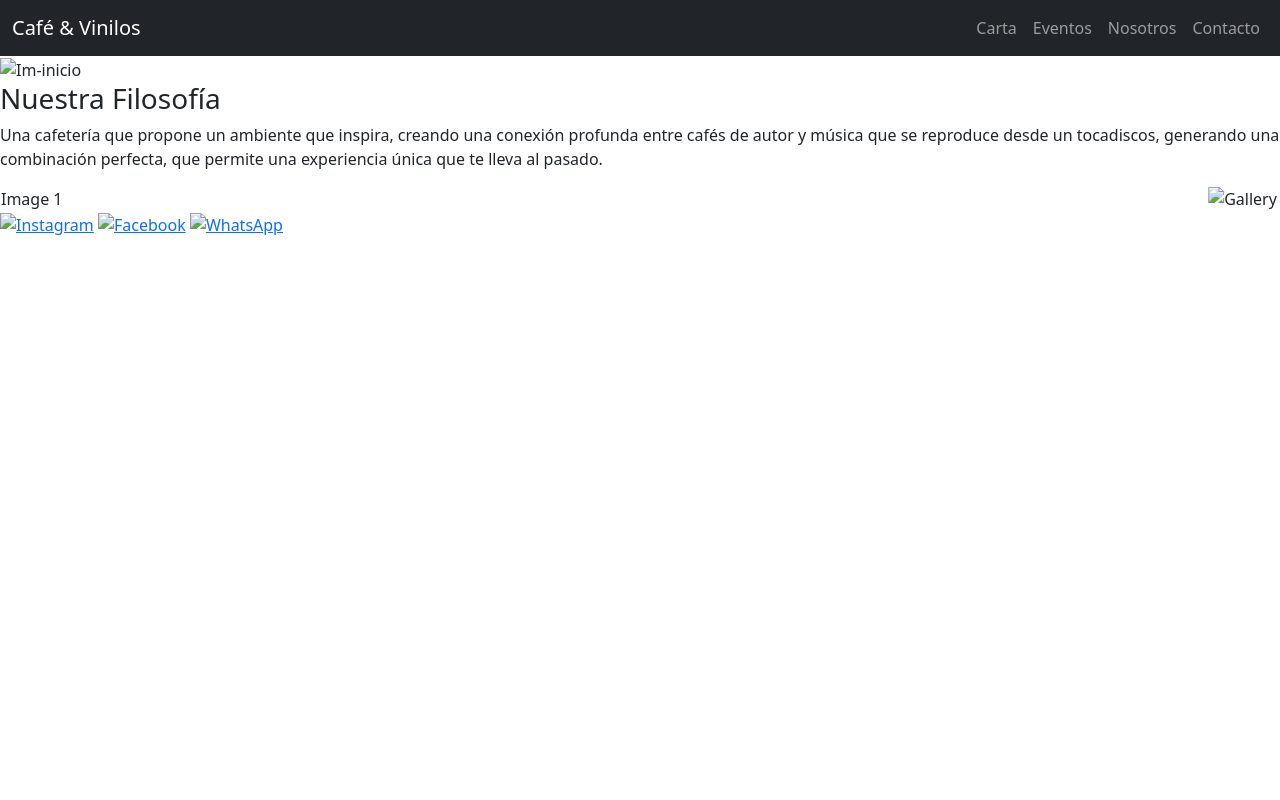
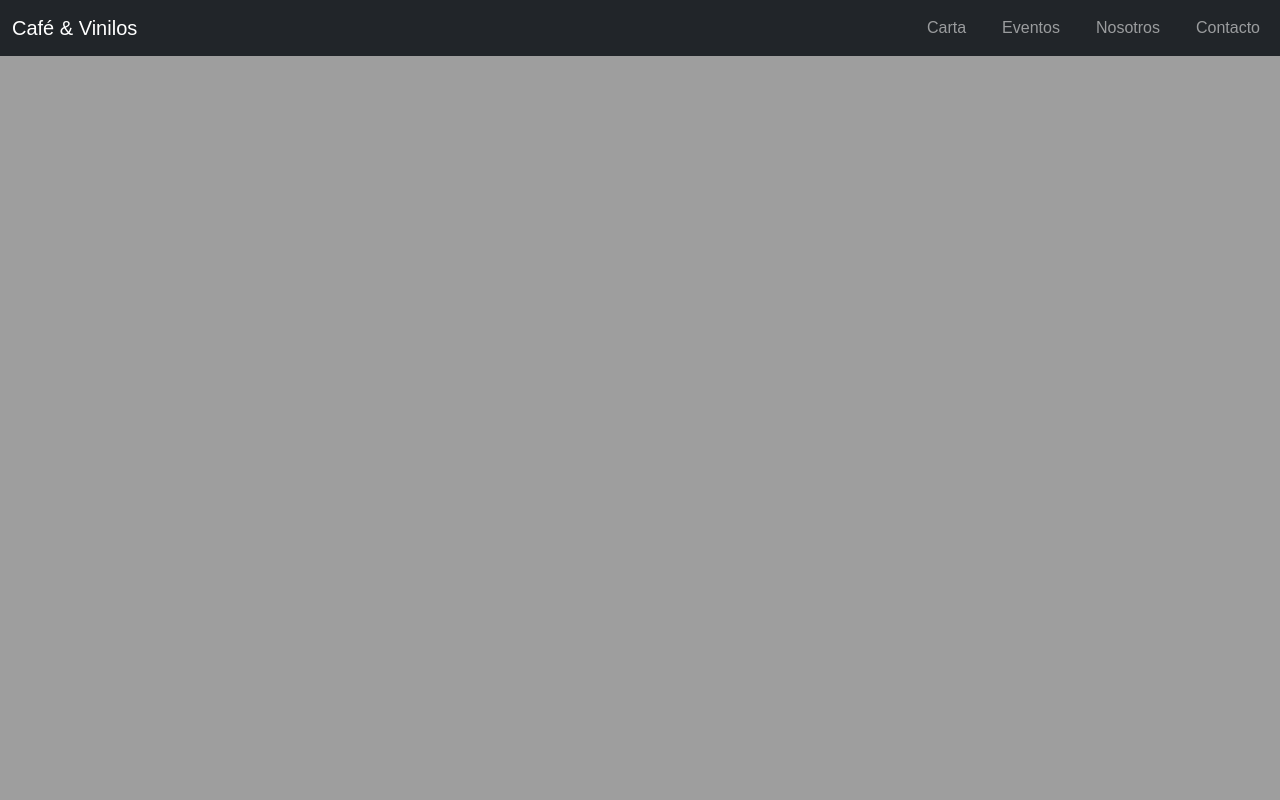
Before and after one commit to paubrunori/PF-Brunori, a website: page pages/nosotros.html in a window 1280 px wide. Shown: the top 800 px of the page. Drawn offline with nearby package versions, Linux system fonts and the light colour scheme; files that its build step writes are made by us from their sources; the site is published under a folder, as on GitHub Pages, so addresses that start at the root find nothing.

Commit message:
Cambio en los enlaces

```diff
--- a/pages/nosotros.html
+++ b/pages/nosotros.html
@@ -7,7 +7,7 @@
     <title>Café & Vinilos</title>
     <link href="https://cdn.jsdelivr.net/npm/bootstrap@5.3.3/dist/css/bootstrap.min.css" rel="stylesheet"
         integrity="sha384-QWTKZyjpPEjISv5WaRU9OFeRpok6YctnYmDr5pNlyT2bRjXh0JMhjY6hW+ALEwIH" crossorigin="anonymous">
-    <link rel="stylesheet" href="/styles/style.css">
+    <link rel="stylesheet" href="../styles/style.css">
 </head>
 
 <body>
@@ -31,7 +31,7 @@
     </nav>
     <main>
         <div class="fullscreen-container">
-            <img src="/img/foto-nosotros.png" alt="Im-inicio" class="img-fluid">
+            <img src="../img/foto-nosotros.png" alt="Im-inicio" class="img-fluid">
         </div>
         </div>
         <section class="about">
@@ -54,14 +54,13 @@
                 </div>
                 <div class="carousel-inner">
                     <div class="carousel-item active">
-                        <img src="/img/foto-nosotros-1.jpg" class="d-block w-100" alt="Gallery Image 1">
+                        <img src="../img/foto-nosotros-1.jpg" class="d-block w-100" alt="Gallery Image 1">
                     </div>
                     <div class="carousel-item">
-                        <img src="/img/foto-nosotros-2.jpg" class="d-block w-100" alt="Gallery Image 2">
+                        <img src="../img/foto-nosotros-2.jpg" class="d-block w-100" alt="Gallery Image 2">
                     </div>
                     <div class="carousel-item">
-                        <img src="/img/foto-nosotros-3.jpg" class="d-block w-100" alt="Gallery Image 3">
-                    </div>
+                        <img src="../img/foto-nosotros-3.jpg" class="d-block w-100" alt="Gallery Image 3">
                     </div>
                     <button class="carousel-control-prev" type="button" data-bs-target="#carouselExampleIndicators"
                         data-bs-slide="prev">
@@ -77,9 +76,9 @@
         </section>
         <footer>
             <div class="social-icons">
-                <a href="social-icons"><img src="/img/instagram-icon.png" alt="Instagram"></a>
-                <a href="social-icons"><img src="/img/facebook-icon.png" alt="Facebook"></a>
-                <a href="social-icons"><img src="/img/whatsapp-icon.png" alt="WhatsApp"></a>
+                <a href="https://instagram.com/tu_cuenta"><img src="../img/instagram-icon.png" alt="Instagram"></a>
+                <a href="https://facebook.com/tu_cuenta"><img src="../img/facebook-icon.png" alt="Facebook"></a>
+                <a href="https://whatsapp.com/tu_cuenta"><img src="../img/whatsapp-icon.png" alt="WhatsApp"></a>
             </div>
         </footer>
         <script src="https://cdn.jsdelivr.net/npm/bootstrap@5.3.3/dist/js/bootstrap.bundle.min.js"
```
Also changed, not shown: index.html (+5 -5 lines), pages/carta.html (+5 -5 lines), pages/contacto.html (+5 -5 lines), pages/eventos.html (+1 -1 lines). Lines whose indentation alone changed are shown as unchanged.
